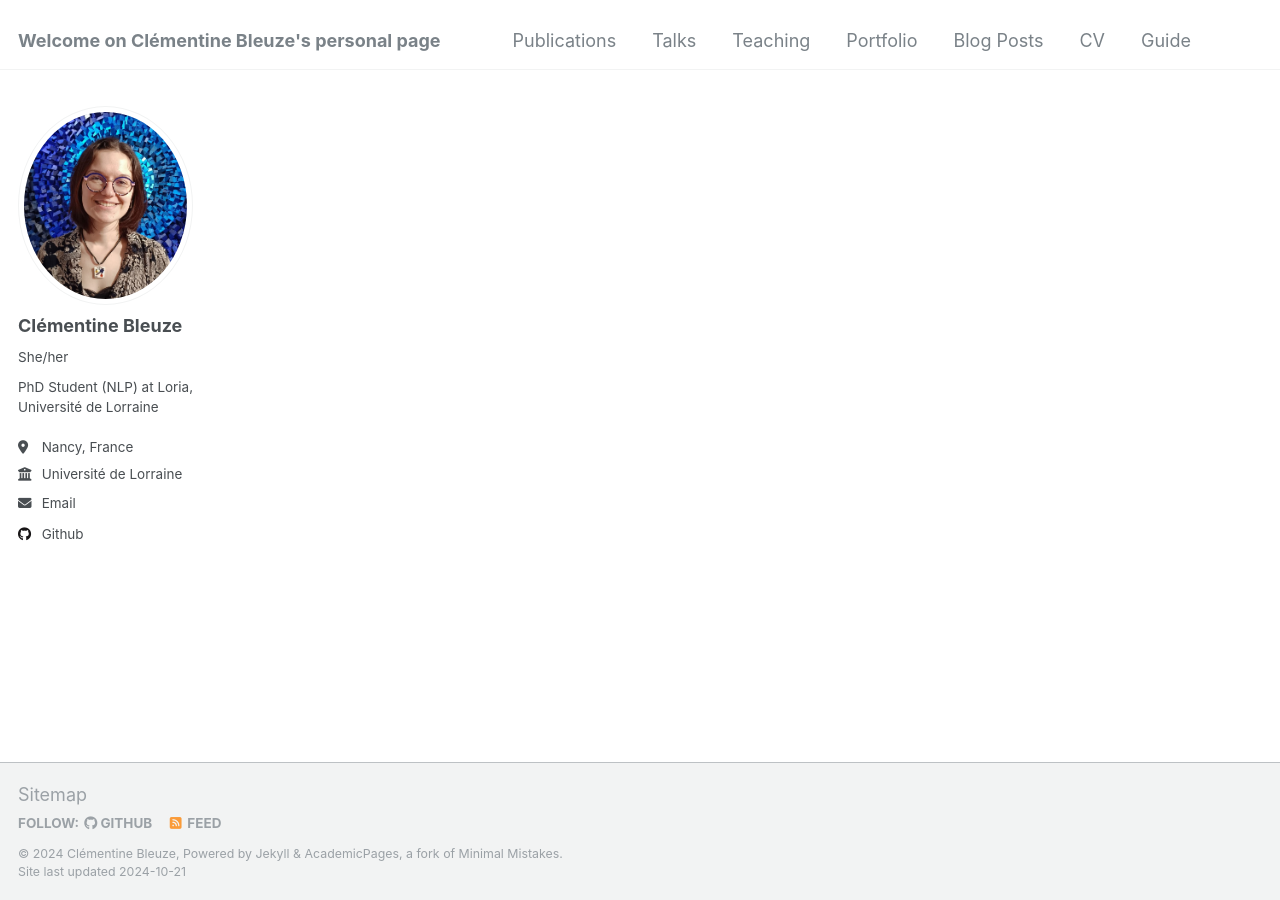
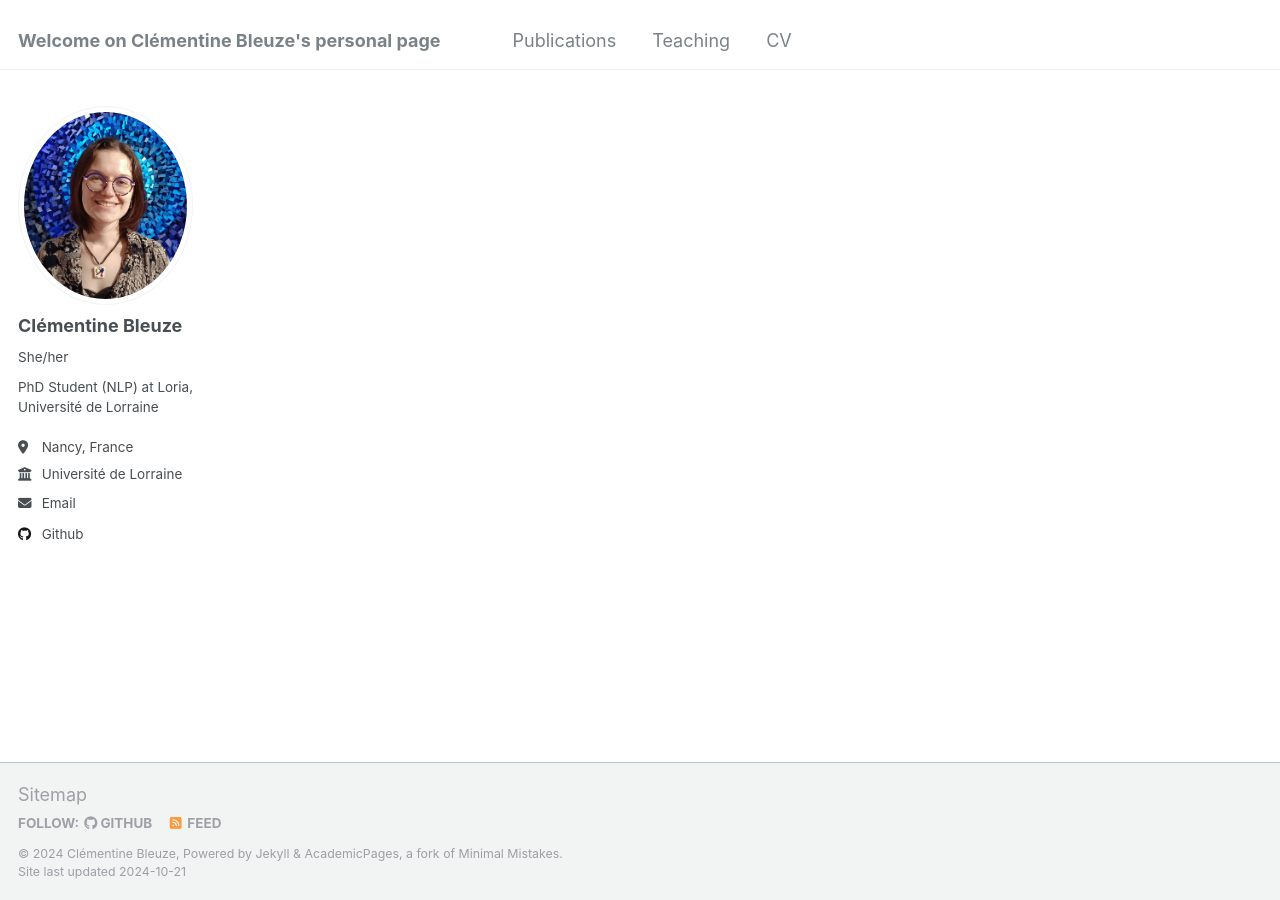
Before and after one commit to ClementineBleuze/ClementineBleuze.github.io, a Jekyll site: the page built from _pages/about.md, in a window 1280 px wide. Built offline with Jekyll 4.4.1, drawn with Linux system fonts in a browser that asks for light colours.

Commit message:
update page header

```diff
--- a/_data/navigation.yml
+++ b/_data/navigation.yml
@@ -8,20 +8,10 @@ main:
   - title: "Publications"
     url: /publications/
 
-  - title: "Talks"
-    url: /talks/
-
   - title: "Teaching"
     url: /teaching/
-
-  - title: "Portfolio"
-    url: /portfolio/
-
-  - title: "Blog Posts"
-    url: /year-archive/
 
   - title: "CV"
     url: /cv/
 
-  - title: "Guide"
     url: /markdown/
```
